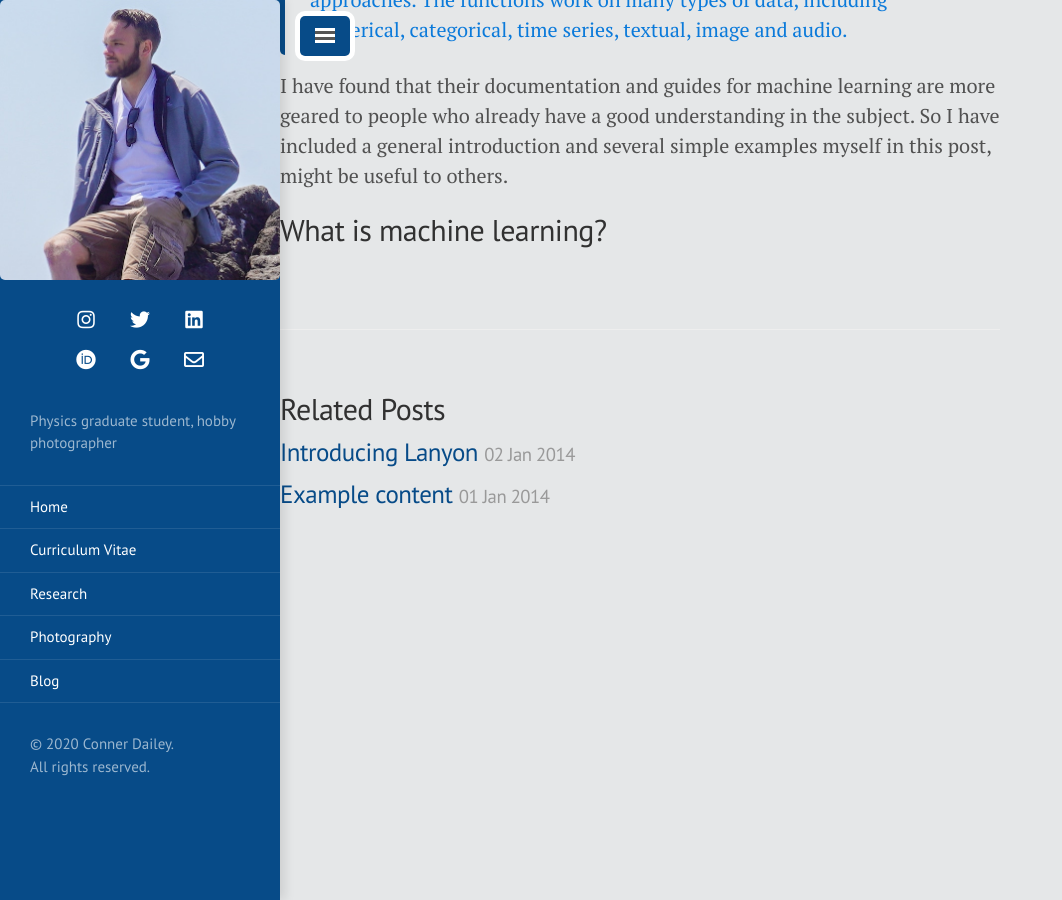
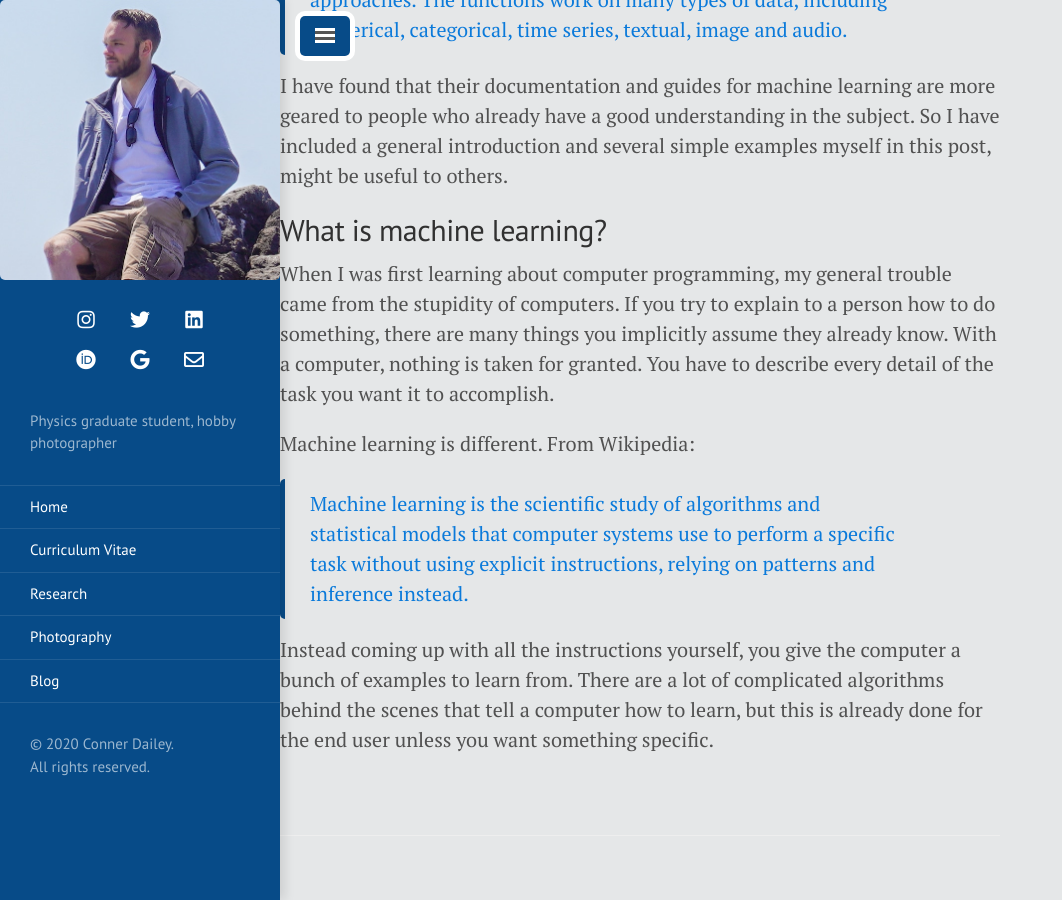
Before and after one commit to TakeTwiceDailey/TakeTwiceDailey.github.io, a Jekyll site: the page built from _posts/2019-12-31-mathematica-machine-learning.md, in a window 1280 px wide and 900 px high, scrolled down 517 px. Shown: the whole window, without its empty margins (0-1062 px from the left). Built offline with Jekyll 4.4.1, drawn with Linux system fonts in a browser that asks for light colours; nearby versions of some CDN libraries.

Commit message:
making post content

```diff
--- a/_posts/2019-12-31-mathematica-machine-learning.md
+++ b/_posts/2019-12-31-mathematica-machine-learning.md
@@ -10,3 +10,11 @@ Wolfram Mathematica has made machine learning functionality a large part of the
 I have found that their documentation and guides for machine learning are more geared to people who already have a good understanding in the subject. So I have included a general introduction and several simple examples myself in this post, might be useful to others.
 
 ## What is machine learning?
+
+When I was first learning about computer programming, my general trouble came from the stupidity of computers. If you try to explain to a person how to do something, there are many things you implicitly assume they already know. With a computer, nothing is taken for granted. You have to describe every detail of the task you want it to accomplish.
+
+Machine learning is different. From Wikipedia:
+
+> Machine learning is the scientific study of algorithms and statistical models that computer systems use to perform a specific task without using explicit instructions, relying on patterns and inference instead.
+
+Instead coming up with all the instructions yourself, you give the computer a bunch of examples to learn from. There are a lot of complicated algorithms behind the scenes that tell a computer how to learn, but this is already done for the end user unless you want something specific.
```
